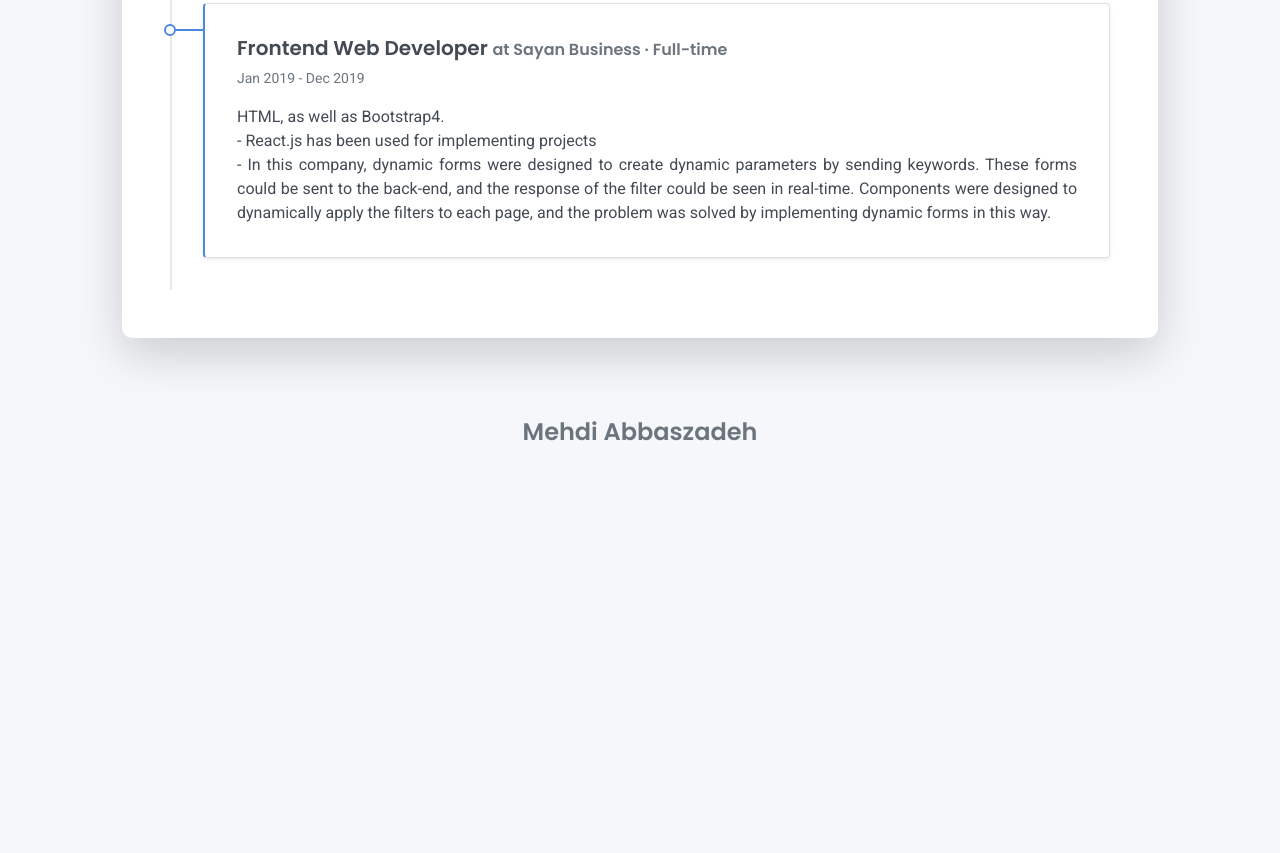
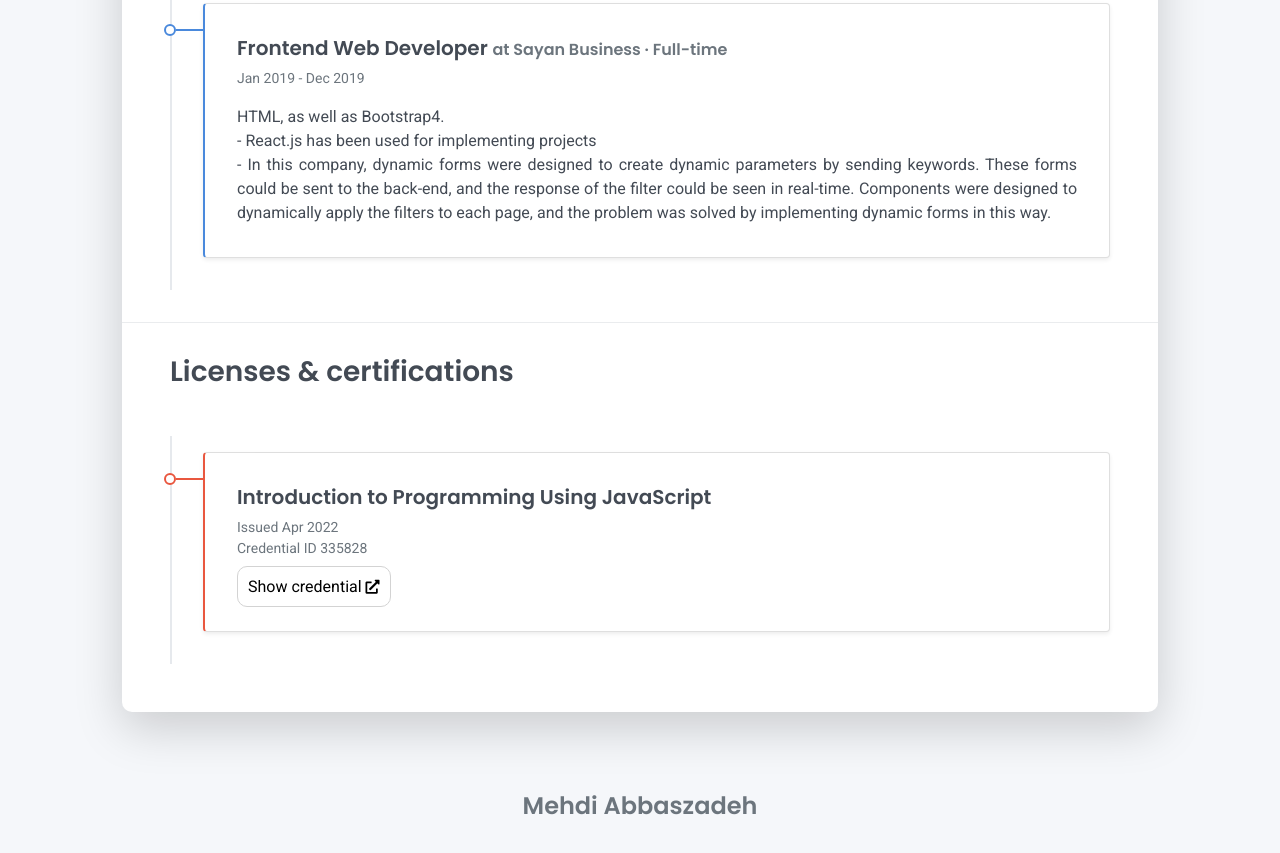
Before and after one commit to MehdiAbbaszadeh/MehdiAbbaszadeh.github.io, a plain HTML site: page index.html in a window 1280 px wide. Shown: the part 3034-3887 px from the top of the page. Before the commit the page ends 3561 px from the top, so only its background shows below. Drawn offline with Linux system fonts and the light colour scheme.

Commit message:
change and add licence

```diff
--- a/css/main.css
+++ b/css/main.css
@@ -134,6 +134,29 @@ footer a:not(.nav-link) {
   word-wrap: break-word;
 }
 
+.timeline-card-orange {
+  border-left-color: #e9573f;
+}
+
+.timeline-card-orange::after {
+  background-color: #e9573f;
+  border-color: #e9573f;
+}
+
+.timeline-card-orange::before {
+  border-color: #e9573f;
+}
+
+.credential {
+  border: 1px solid lightgray;
+  border-radius: 10px;
+  padding: 10px;
+  cursor: pointer;
+}
+.color-dark{
+  color: #000;
+}
+
 @media (min-width: 48em) {
   .site-title {
     float: left;
--- a/index.html
+++ b/index.html
@@ -381,7 +381,32 @@
             </div>
           </div>
         </div>
+        <hr class="d-print-none" />
+        <div class="work-experience-section px-3 px-lg-4">
+          <h2 class="h3 mb-4">Licenses & certifications</h2>
+          <div class="timeline">
+            <div class="timeline-card timeline-card-primary timeline-card-orange card shadow-sm">
+              <div class="card-body">
+                <div class="h5 mb-1">
+                  Introduction to Programming Using JavaScript
+                </div>
+                <div class="text-muted text-small ">Issued Apr 2022</div>
+                <div class="text-muted text-small mb-2">Credential ID 335828</div>
+                <!-- <div class="text-justify">Our web application is designed to enhance enterprise
+                  security by providing comprehensive and intuitive solutions for managing and
+                  mitigating risks..</div> -->
+                <span class="credential text-decoration">
+                  <a class="text-decoration color-dark" href="./images/mehdi_abbaszade_licence.jpg">
+                    Show credential <i class="fas fa-external-link-alt fa-sm"></i>
+                </span>
+                </a></span>
 
+              </div>
+            </div>
+
+
+          </div>
+        </div>
         <!-- <hr class="d-print-none" /> -->
         <div class="contant-section px-3 px-lg-4 pb-4" id="contact">
           <!-- <h2 class="h3 text mb-3">Contact</h2>
```
Also changed, not shown: favicon.ico (deleted), fvicon.png (added), images/mehdi_abbaszade_licence.jpg (added).
